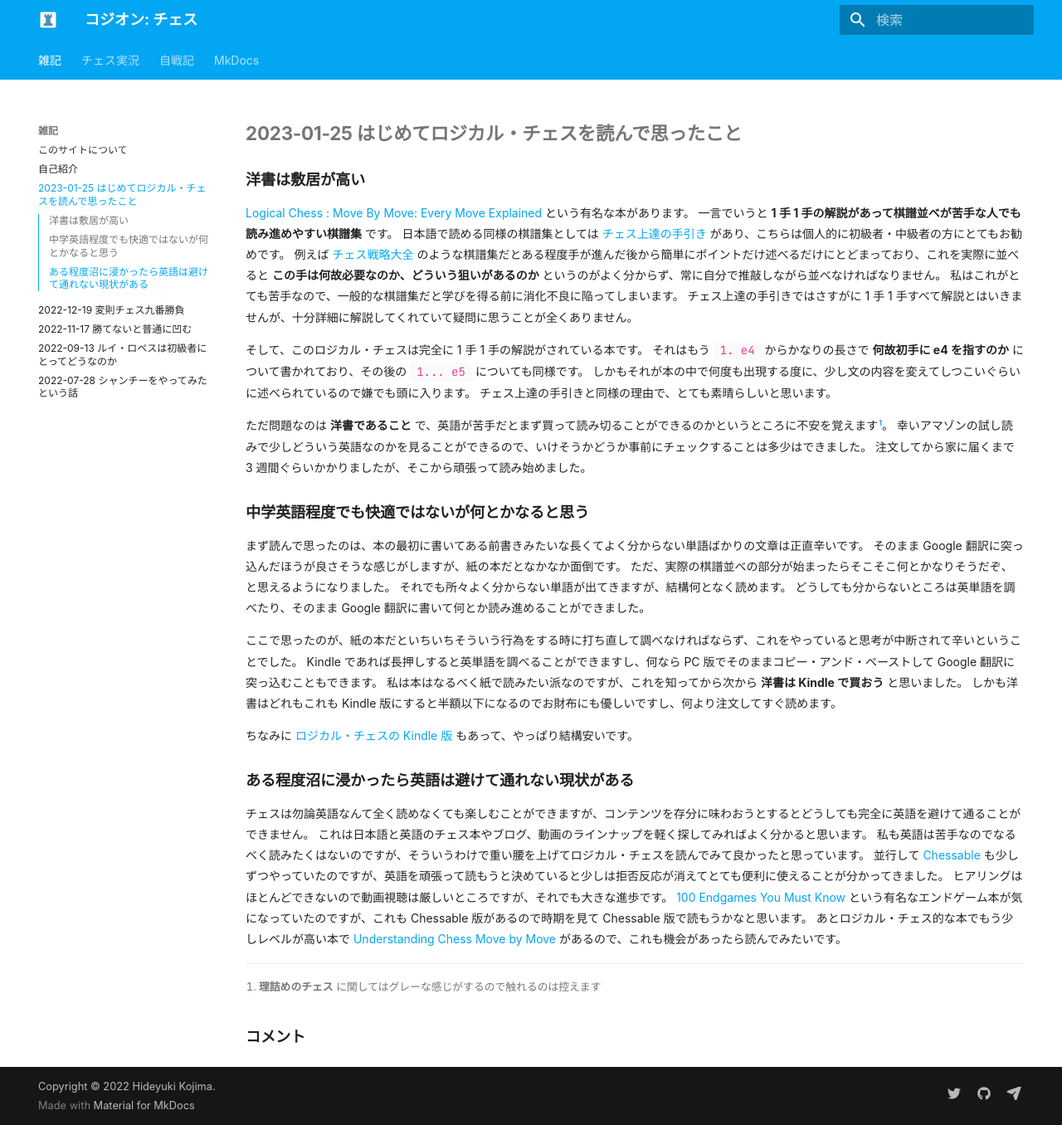
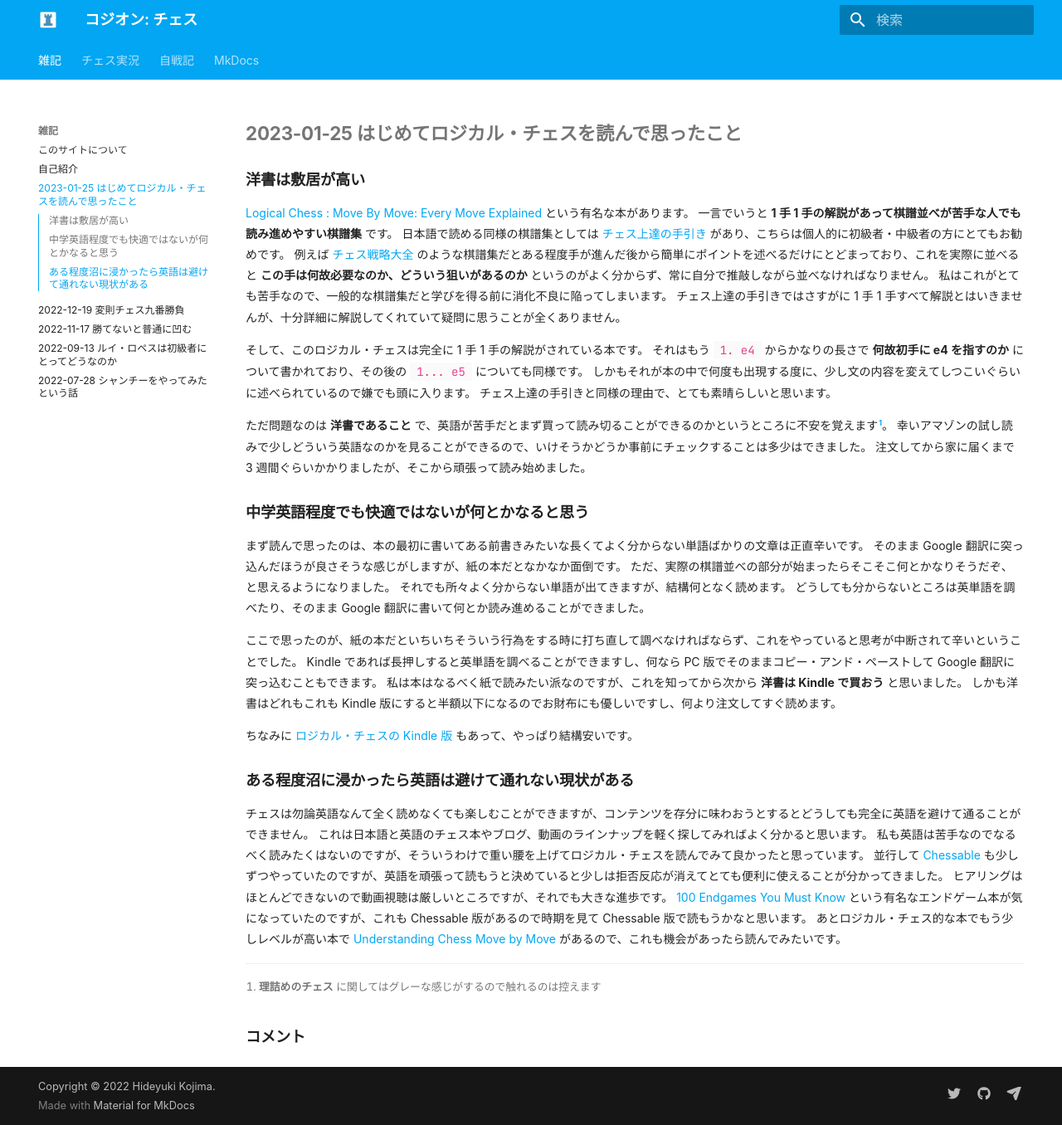
Before and after one commit to kojion/chess, an MkDocs documentation site: the page built from docs/note/20230125.md, in a window 1280 px wide and 1356 px high. Shown: the whole window at 83% size. Built offline with MkDocs 1.6.1 and Material for MkDocs 9.7.7, drawn with Linux system fonts in a browser that asks for light colours; some web fonts are replaced; comment, search, counter and statistics services are not loaded.

Commit message:
微妙に修正

```diff
--- a/docs/note/20230125.md
+++ b/docs/note/20230125.md
@@ -12,7 +12,7 @@
 日本語で読める同様の棋譜集としては [チェス上達の手引き](https://www.amazon.co.jp/%E3%83%81%E3%82%A7%E3%82%B9%E4%B8%8A%E9%81%94%E3%81%AE%E6%89%8B%E5%BC%95%E3%81%8D-%E3%83%81%E3%82%A7%E3%82%B9%E3%83%BB%E3%82%AF%E3%83%A9%E3%82%B7%E3%83%83%E3%82%AF%E3%82%B9-8-I%E3%83%BB-%E3%83%BB%E3%83%9B%E3%83%AD%E3%82%A6%E3%82%A3%E3%83%83%E3%83%84/dp/4907558082/)
 があり、こちらは個人的に初級者・中級者の方にとてもお勧めです。
 例えば [チェス戦略大全](https://www.amazon.co.jp/%E3%83%81%E3%82%A7%E3%82%B9%E6%88%A6%E7%95%A5%E5%A4%A7%E5%85%A8%E3%80%881%E3%80%89%E9%A7%92-%E3%83%94%E3%83%BC%E3%82%B9-%E3%81%AE%E6%B4%BB%E7%94%A8%E6%B3%95-%E3%83%AB%E3%83%87%E3%82%A3%E3%83%83%E3%82%AF-%E3%83%91%E3%83%83%E3%83%8F%E3%83%9E%E3%83%B3/dp/4828205349)
-のような棋譜集だとある程度手が進んだ後から簡単にポイントだけ述べるだけにとどまっており、これを実際に並べると
+のような棋譜集だとある程度手が進んだ後から簡単にポイントを述べるだけにとどまっており、これを実際に並べると
 **この手は何故必要なのか、どういう狙いがあるのか** というのがよく分からず、常に自分で推敲しながら並べなければなりません。
 私はこれがとても苦手なので、一般的な棋譜集だと学びを得る前に消化不良に陥ってしまいます。
 チェス上達の手引きではさすがに 1 手 1 手すべて解説とはいきませんが、十分詳細に解説してくれていて疑問に思うことが全くありません。
```
